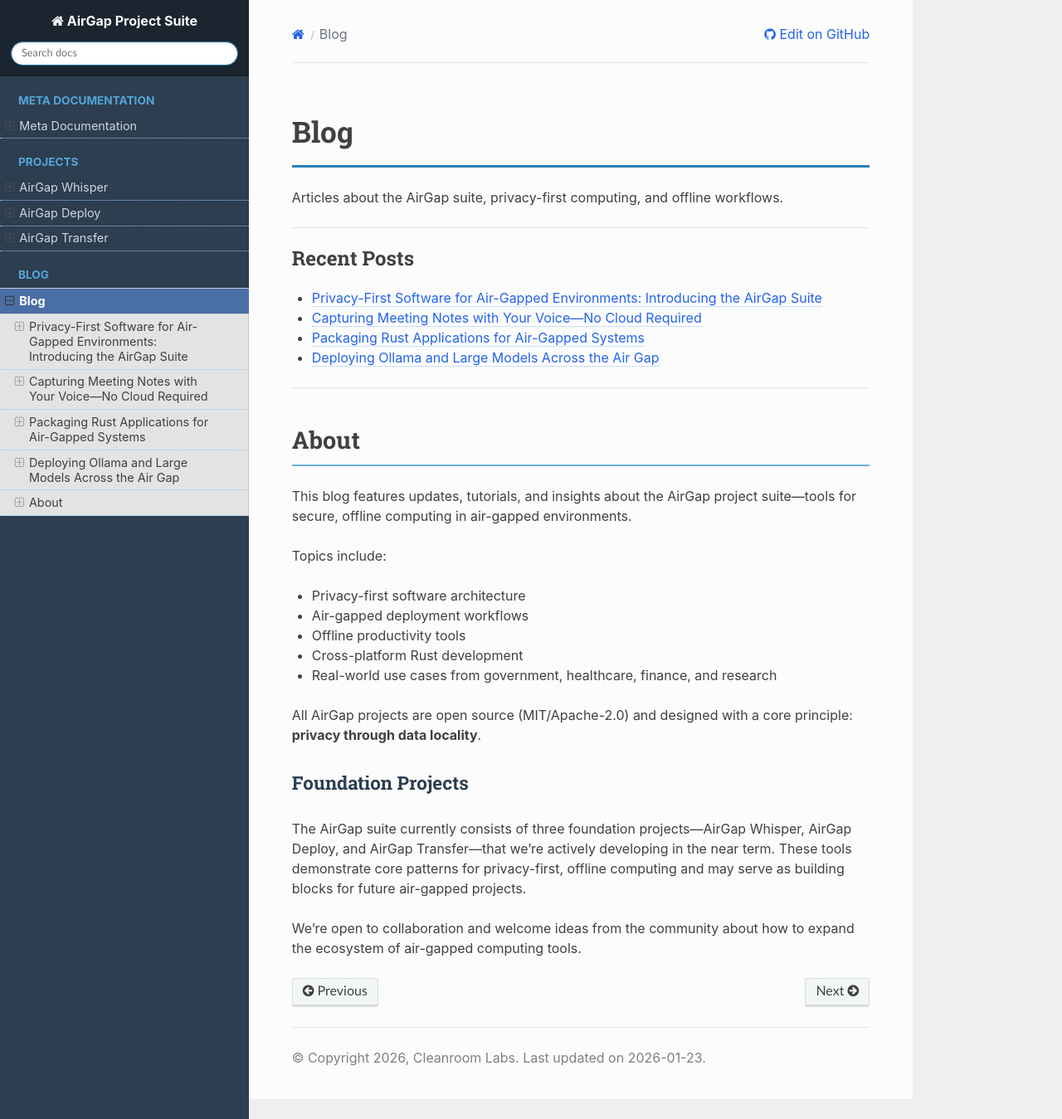
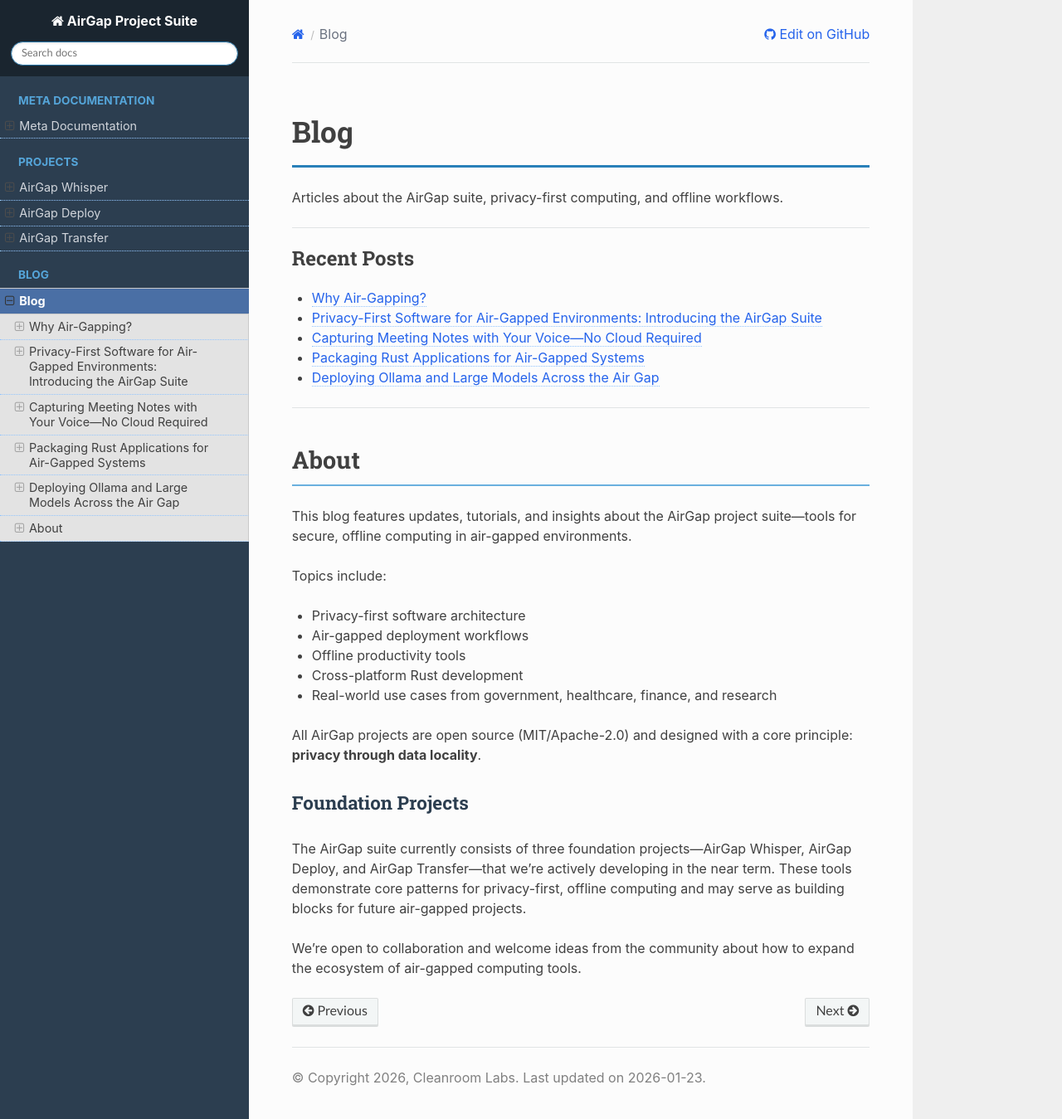
Before and after one commit to Cleanroom-Labs/cleanroom-technical-docs, a Sphinx documentation site: the page built from source/blog/index.rst, in a window 1280 px wide and 1349 px high. Shown: the whole window at 83% size. Built offline with Sphinx 7.4.7 and the Read the Docs theme 3.1.0, drawn with Linux system fonts in a browser that asks for light colours.

Commit message:
Add why-air-gapping blog post to blog index
Added the air-gapping rationale blog post to the Recent Posts section.
Positioned at the top as it provides foundational context for the suite.

🤖 Generated with [Claude Code](https://claude.com/claude-code)

Co-Authored-By: Claude Sonnet 4.5 <noreply@anthropic.com>

```diff
--- a/source/blog/index.rst
+++ b/source/blog/index.rst
@@ -9,6 +9,7 @@ Articles about the AirGap suite, privacy-first computing, and offline workflows.
    :maxdepth: 1
    :caption: Recent Posts
 
+   why-air-gapping
    introducing-airgap-suite
    demo-whisper-quick-capture
    demo-deploy-rust-app
```
